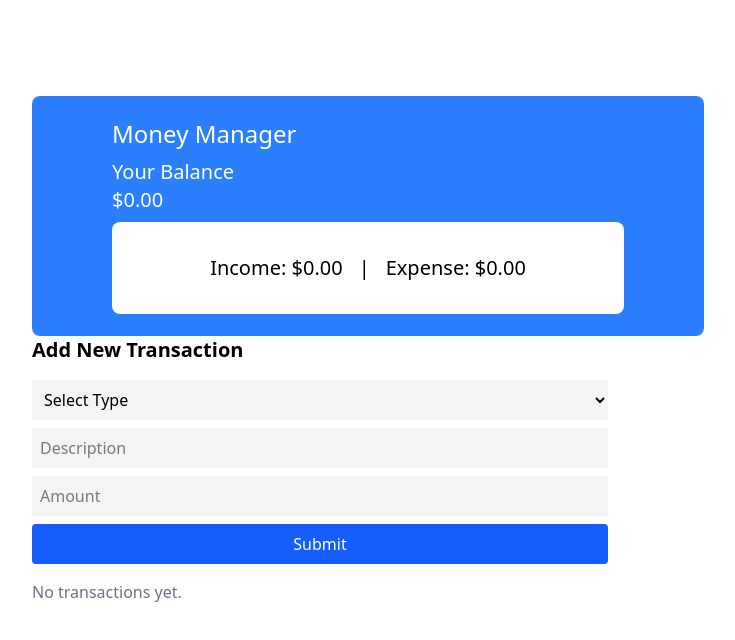
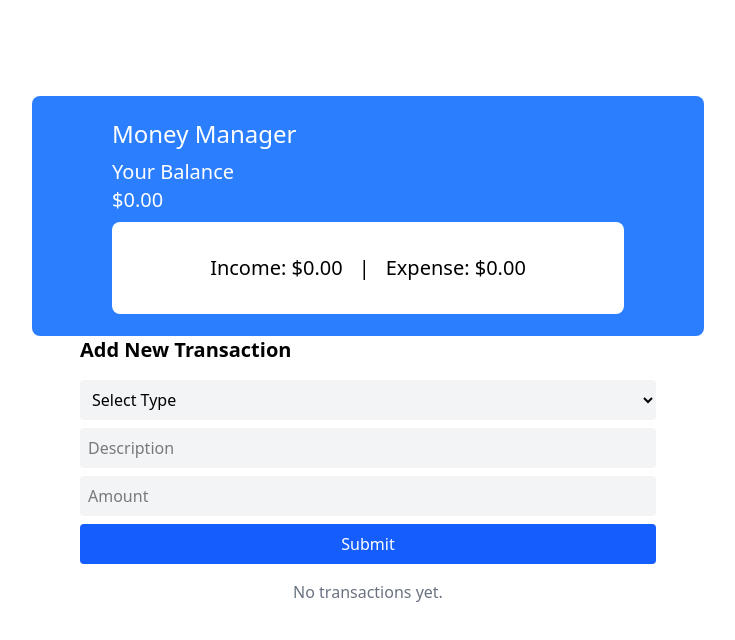
Before and after one commit to LordMamoo/Money-React, a React (Vite) app: page / in a window 1280 px wide. Shown: the top 640 px of the page, without its empty margins (272-1007 px from the left). Built offline with nearby package versions, Linux system fonts and the light colour scheme.

Commit message:
adjusted styles and fixed local storage

```diff
--- a/src/components/History.jsx
+++ b/src/components/History.jsx
@@ -25,6 +25,10 @@ export default function History() {
         }
     }, [transactions, hasLoaded]);
 
+    function deleteTransaction(id) {
+        setTransactions((prev) => prev.filter((t) => t.id !== id));
+    }
+
     const income = transactions
     .filter((t) => t.amount > 0)
     .reduce((sum, t) => sum + t.amount, 0);
@@ -34,13 +38,15 @@ export default function History() {
     .reduce((sum, t) => sum + Math.abs(t.amount), 0);
 
     return (
-        <div className="p-4">
+        <div className="flex flex-col items-center p-4">
             <Balance income={income} expense={expense} />
             <TransactionForm
                 transactions={transactions}
                 setTransactions={setTransactions}
             />
-            <TransactionList transactions={transactions} />
+            <TransactionList
+            transactions={transactions}
+            deleteTransaction={deleteTransaction} />
         </div>
     );
 }
--- a/src/components/TransactionList.jsx
+++ b/src/components/TransactionList.jsx
@@ -1,10 +1,10 @@
-export default function TransactionList({ transactions }) {
+export default function TransactionList({ transactions, deleteTransaction }) {
     if (transactions.length === 0) {
         return <p className="text-gray-500 mt-4">No transactions yet.</p>;
     }
 
     return (
-        <div className="mt-4">
+        <div className="mt-4 w-xl">
             <h2 className="text-xl font-semibold">History</h2>
             <ul className="mt-2">
                 {transactions.map((t) => (
@@ -16,6 +16,10 @@ export default function TransactionList({ transactions }) {
                         <span className={t.type === "income" ? "text-green-600" : "text-red-600"}>
                             ${t.amount.toFixed(2)}
                         </span>
+                        <button
+                            onClick={() => deleteTransaction(t.id)}
+                            className="bg-red-500 text-white px-2 py-1 rounded hover:bg-red-600"
+                        />
                     </li>
                 ))}
             </ul>
```
